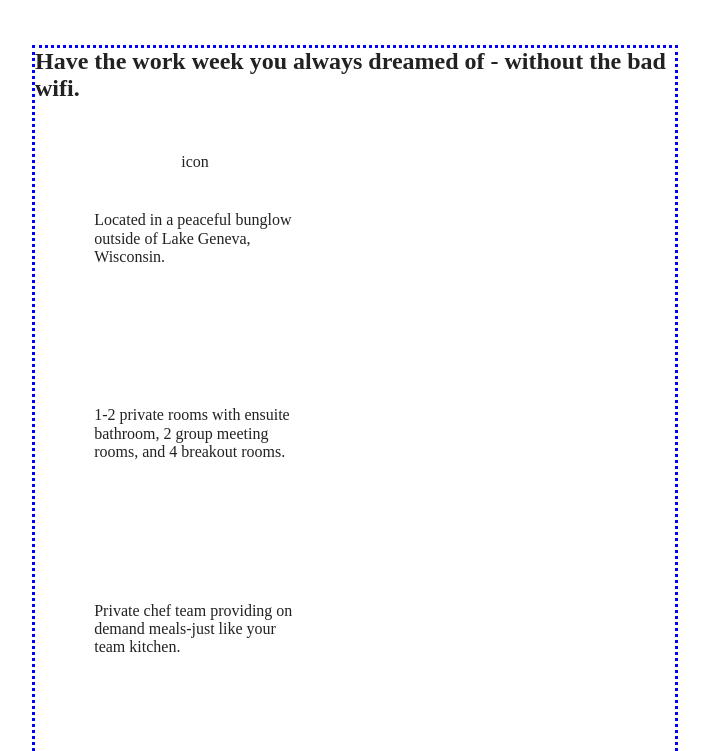
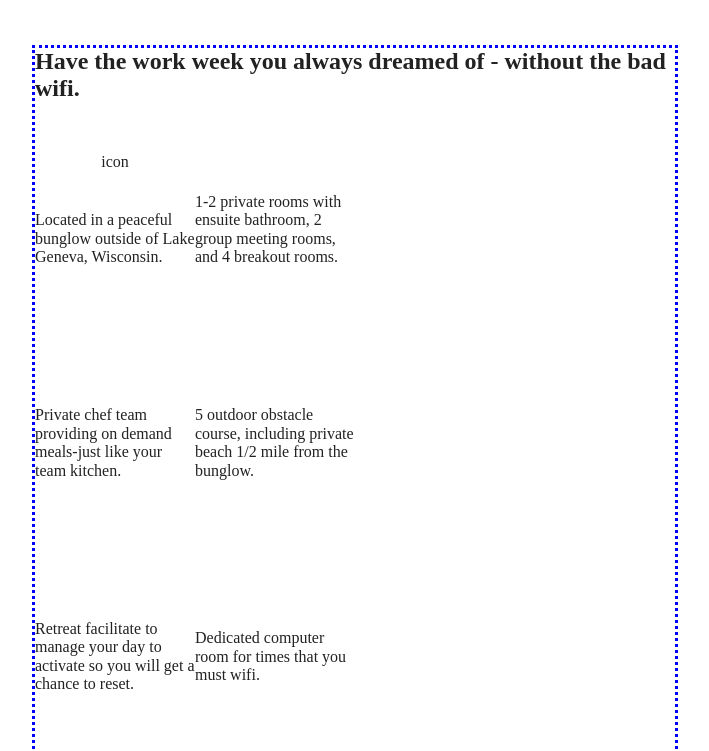
Before and after one commit to sarahsyed/unplugged_responsive_proj, a website built with Parcel: page index.html in a window 1280 px wide. Shown: the part 720-1471 px from the top of the page, without its empty margins (285-994 px from the left). Built offline with nearby package versions, Linux system fonts and the light colour scheme; files whose address does not match are found by name.

Commit message:
Fixed CSS on line 193 and added an S to Features-items

```diff
--- a/css/main.css
+++ b/css/main.css
@@ -190,7 +190,7 @@ Features
 
 }
 
- .features .feature-items {
+ .features .features-items {
   display:flex;
   align-items:center;
   justify-content: center;
@@ -402,14 +402,12 @@ footer .copyright p {
     display: flex;
     align-items: center;
     flex-flow: column wrap;
-    flex-basis: 50%;
+    flex-basis:50%;
+
    }
    .features .features-items {
      width:50%;
-     display: flex;
-     align-items: center;
-     flex-flow: column wrap;
-     flex-basis: 50%;
+
    }
 
 }
```
